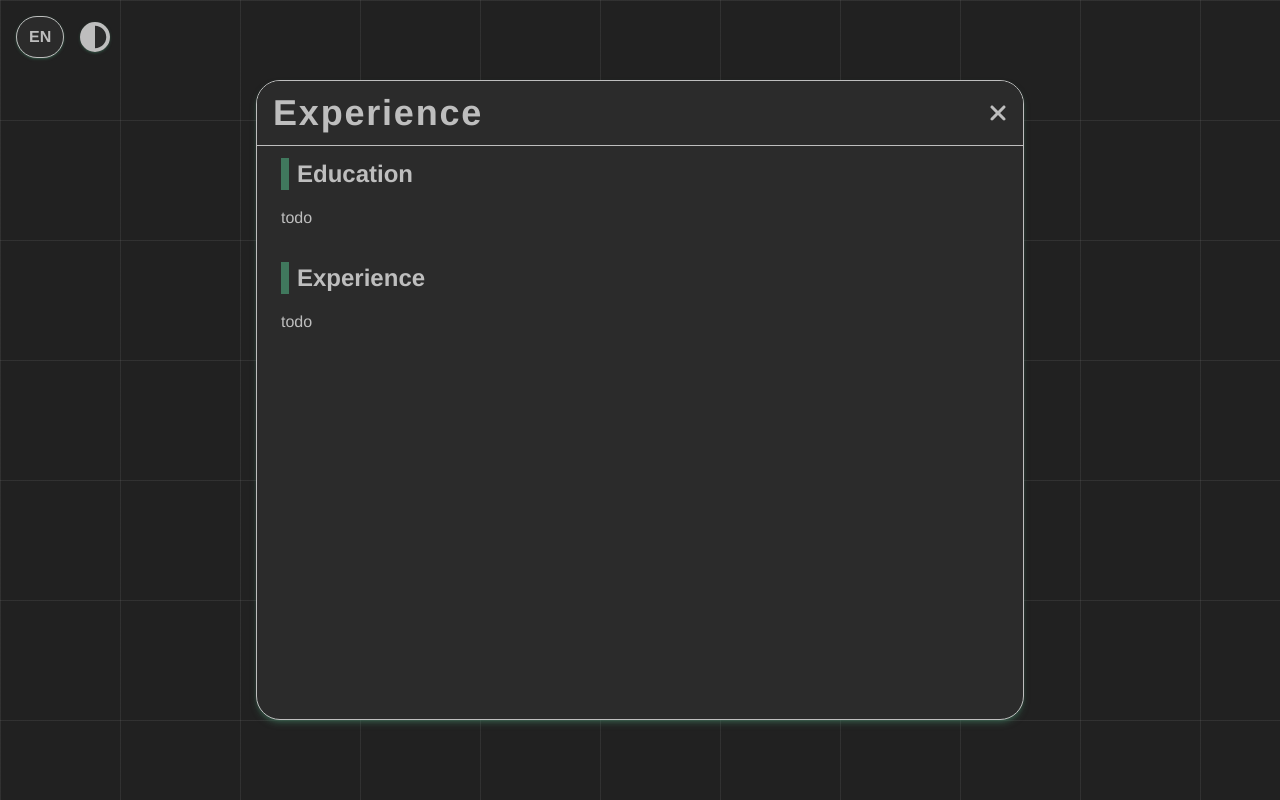
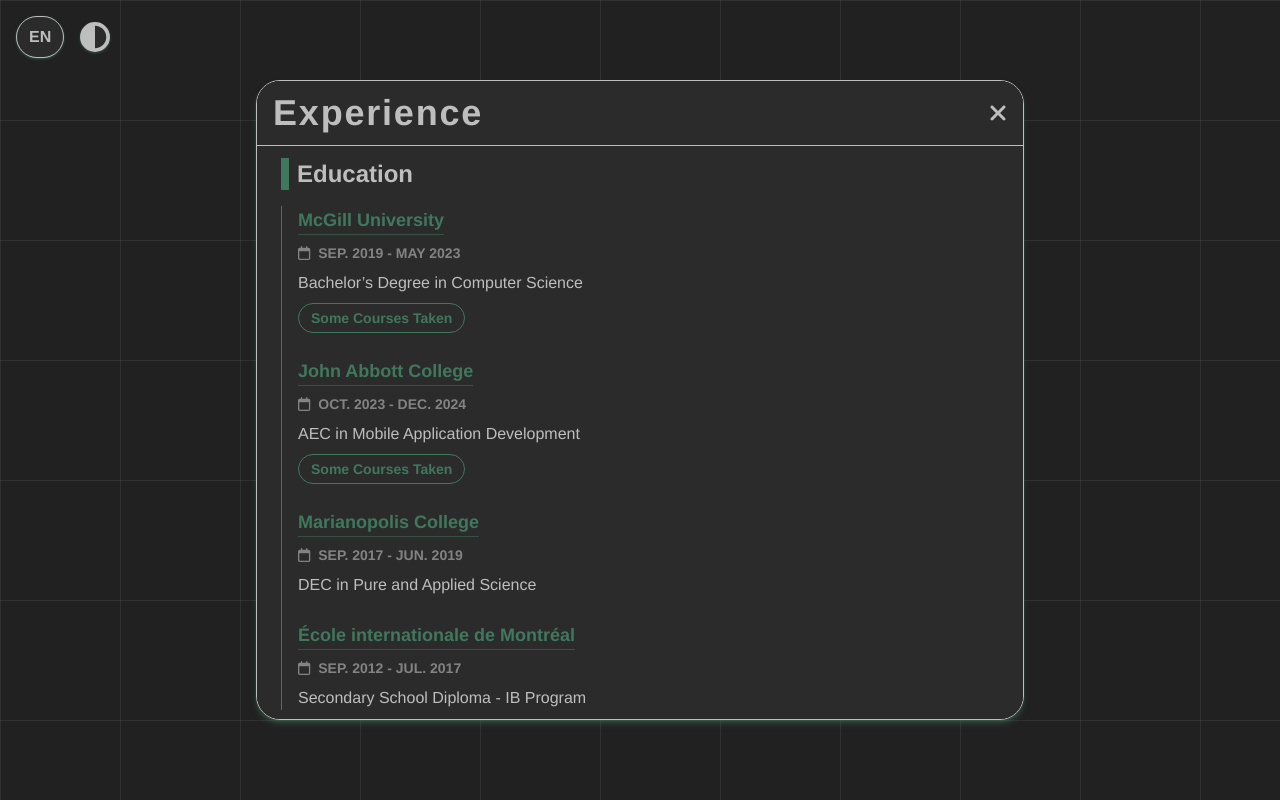
Before and after one commit to cyue49/MyWebsite, a React (Create React App) app: page /experience in a window 1280 px wide. Built offline with nearby package versions, Linux system fonts and the light colour scheme.

Commit message:
updated education and experience section

```diff
--- /dev/null
+++ b/src/components/common/CollapseList.js
@@ -0,0 +1,27 @@
+import React, { useState } from 'react'
+import { FontAwesomeIcon } from '@fortawesome/react-fontawesome'
+
+const CollapseList = ({ title, list, icon }) => {
+    const [showCourses, setShowCourses] = useState(false)
+
+    const handleClick = () => {
+        showCourses ? setShowCourses(false) : setShowCourses(true)
+    }
+
+    return (
+        <div className='flex flex-col gap-3'>
+            <div className='font-bold text-sm rounded-full border border-primaryColor w-fit px-3 py-1 text-primaryColor cursor-pointer hover:bg-primaryColor hover:text-lightColor hover-animation' onClick={handleClick}>{title}</div>
+
+            <ul className={`rounded-xl border border-primaryColor w-fit p-3 ${showCourses ? '' : 'hidden'}`}>
+                {list.map((item, idx) => (
+                    <li key={idx}>
+                        <FontAwesomeIcon className='mr-4 text-sm' icon={icon} />
+                        {item}
+                    </li>
+                ))}
+            </ul>
+        </div>
+    )
+}
+
+export default CollapseList
--- a/src/components/experience/EducationCard.js
+++ b/src/components/experience/EducationCard.js
@@ -1,13 +1,35 @@
 import React, { useContext } from 'react'
 import { LanguageContext } from '../../App'
+import { schools } from '../../assets/data/education'
+import { FontAwesomeIcon } from '@fortawesome/react-fontawesome'
+import { faCalendar } from '@fortawesome/free-regular-svg-icons'
+import { faCheck } from '@fortawesome/free-solid-svg-icons'
+import CollapseList from '../common/CollapseList'
 
 const EducationCard = () => {
     const language = useContext(LanguageContext);
 
     return (
-        <div className='flex flex-col justify-center gap-2 w-full max-w-md'>
+        <div className='flex flex-col justify-center gap-2 w-full'>
             <div className='section-subtitle'>{(language === 'en') ? 'Education' : 'Éducation'}</div>
-            <div>todo</div>
+            <div className='flex flex-col gap-6 border-l border-l-primaryColor'>
+                {schools.map((school, index) => (
+                    <div key={index} className='flex flex-col gap-2 px-4'>
+                        <div className='font-bold text-lg text-primaryColor border-b border-b-primaryColor/50 w-fit'>{(language === 'en') ? school.en.name : school.fr.name}</div>
+
+                        <div className='flex flex-row gap-2 uppercase font-bold text-sm text-lightColor/60 items-center'>
+                            <FontAwesomeIcon className='resume-icon' icon={faCalendar} />
+                            <div>{(language === 'en') ? school.en.date : school.fr.date}</div>
+                        </div>
+
+                        <div>{(language === 'en') ? school.en.subject : school.fr.subject}</div>
+
+                        {(school.en.courses.length === 0) ? null :
+                            <CollapseList title={(language === 'en') ? 'Some Courses Taken' : 'Quesques cours suivis'} list={(language === 'en') ? school.en.courses : school.fr.courses} icon={faCheck} />
+                        }
+                    </div>
+                ))}
+            </div>
         </div>
     )
 }
--- a/src/components/experience/ExperienceCard.js
+++ b/src/components/experience/ExperienceCard.js
@@ -1,13 +1,39 @@
 import React, { useContext } from 'react'
 import { LanguageContext } from '../../App'
+import { experiences } from '../../assets/data/experience'
+import { FontAwesomeIcon } from '@fortawesome/react-fontawesome'
+import { faCalendar } from '@fortawesome/free-regular-svg-icons'
+import { faCaretRight } from '@fortawesome/free-solid-svg-icons'
 
 const ExperienceCard = () => {
     const language = useContext(LanguageContext);
 
     return (
-        <div className='flex flex-col justify-center gap-2 w-full max-w-md'>
+        <div className='flex flex-col justify-center gap-2 w-full'>
             <div className='section-subtitle'>{(language === 'en') ? 'Experience' : 'Expérience'}</div>
-            <div>todo</div>
+            <div className='flex flex-col gap-6 border-l border-l-primaryColor'>
+                {experiences.map((experience, index) => (
+                    <div key={index} className='flex flex-col gap-2 px-4'>
+                        <div className='font-bold text-lg text-primaryColor border-b border-b-primaryColor/50 w-fit'>{(language === 'en') ? experience.en.position : experience.fr.position}</div>
+
+                        <div className='flex flex-row gap-2 uppercase font-bold text-sm text-lightColor/60 items-center'>
+                            <FontAwesomeIcon className='resume-icon' icon={faCalendar} />
+                            <div>{(language === 'en') ? experience.en.date : experience.fr.date}</div>
+                        </div>
+
+                        <div>{(language === 'en') ? experience.en.company : experience.fr.company}</div>
+
+                        <ul>
+                            {(language === 'en' ? experience.en.tasks : experience.fr.tasks).map((task, idx) => (
+                                <li key={idx}>
+                                    <FontAwesomeIcon className='mr-4 text-sm' icon={faCaretRight} />
+                                    {task}
+                                </li>
+                            ))}
+                        </ul>
+                    </div>
+                ))}
+            </div>
         </div>
     )
 }
--- a/src/pages/Projects.js
+++ b/src/pages/Projects.js
@@ -1,4 +1,4 @@
-import React, { useContext, useState } from 'react'
+import React, { useContext } from 'react'
 import { LanguageContext } from '../App'
 import { projects } from '../assets/data/projects'
 import TitleCard from '../components/projects/TitleCard'
@@ -8,7 +8,6 @@
 
 const Projects = () => {
     const language = useContext(LanguageContext);
-    const [isOpen, setIsOpen] = useState(false)
 
     const navigate = useNavigate()
 
```
